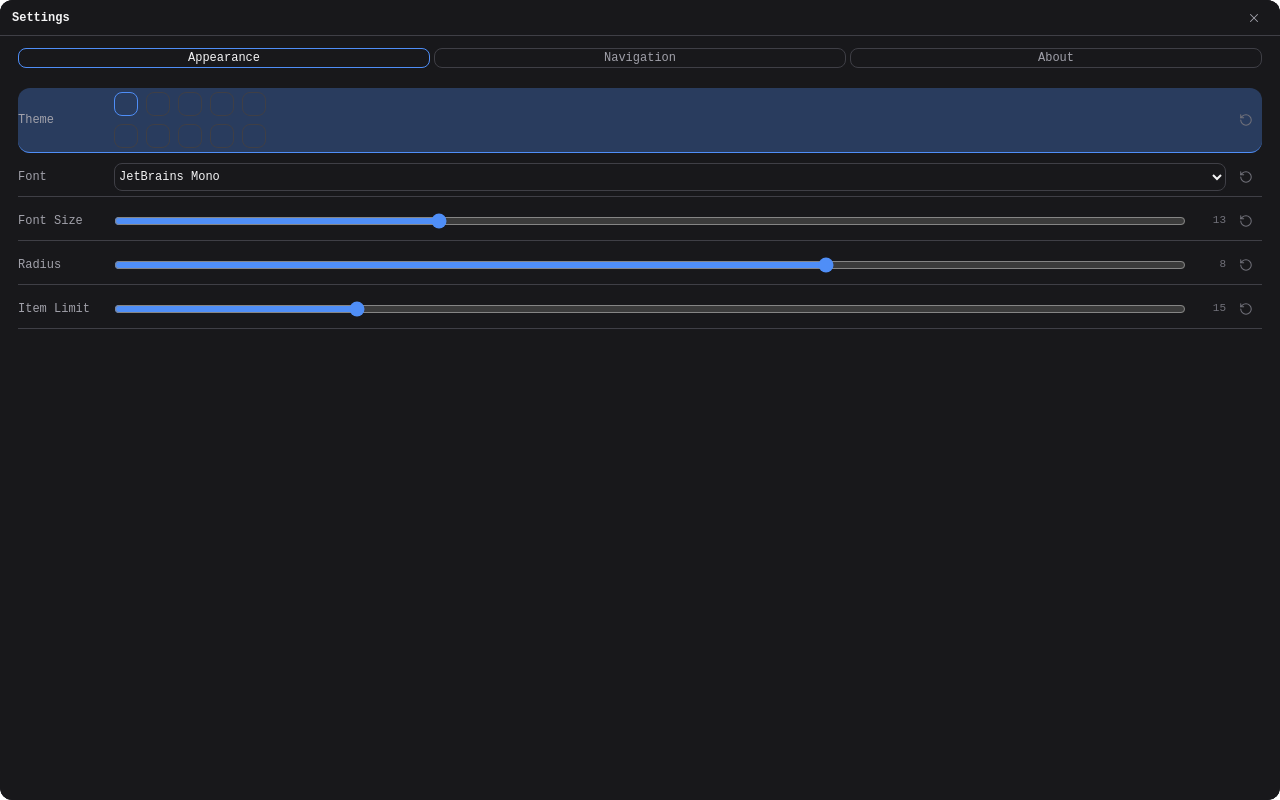
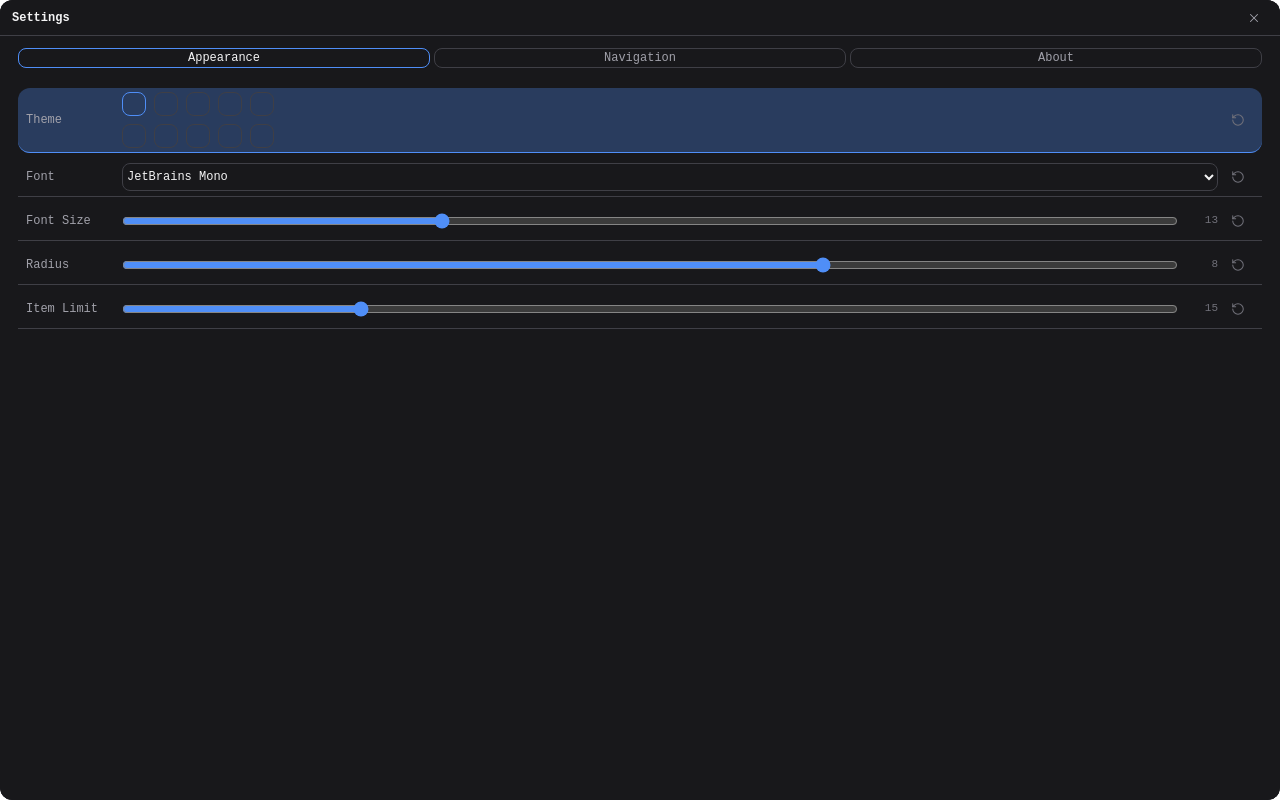
Before and after one commit to MDerazNasr/Nota, a React (Vite) app: page / in a window 1280 px wide. Both pictures are taken after a click on the button 1258 px from the left and 17 px from the top of the page. Built offline with nearby package versions, Linux system fonts and the light colour scheme.

Commit message:
style: pad settings row selectors

```diff
--- a/src/styles/settings.css
+++ b/src/styles/settings.css
@@ -44,7 +44,7 @@
   align-items: center;
   gap: 8px;
   border-bottom: 1px solid var(--border);
-  padding: 4px 0;
+  padding: 4px 8px;
 }
 
 .setting-row label {
@@ -151,6 +151,7 @@
   border-bottom: 1px solid var(--border);
   color: var(--text-secondary);
   font-size: 12px;
+  padding: 0 8px;
 }
 
 .toggle-row input {
```
